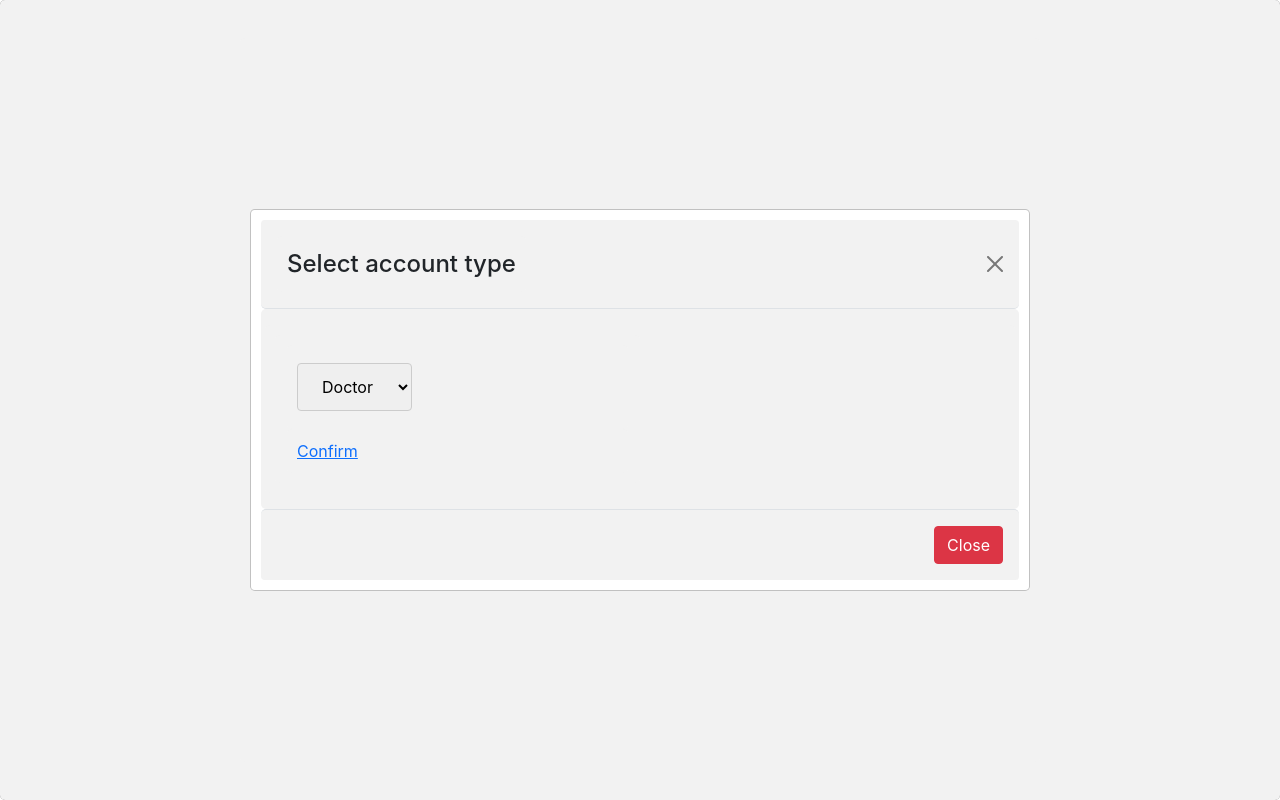
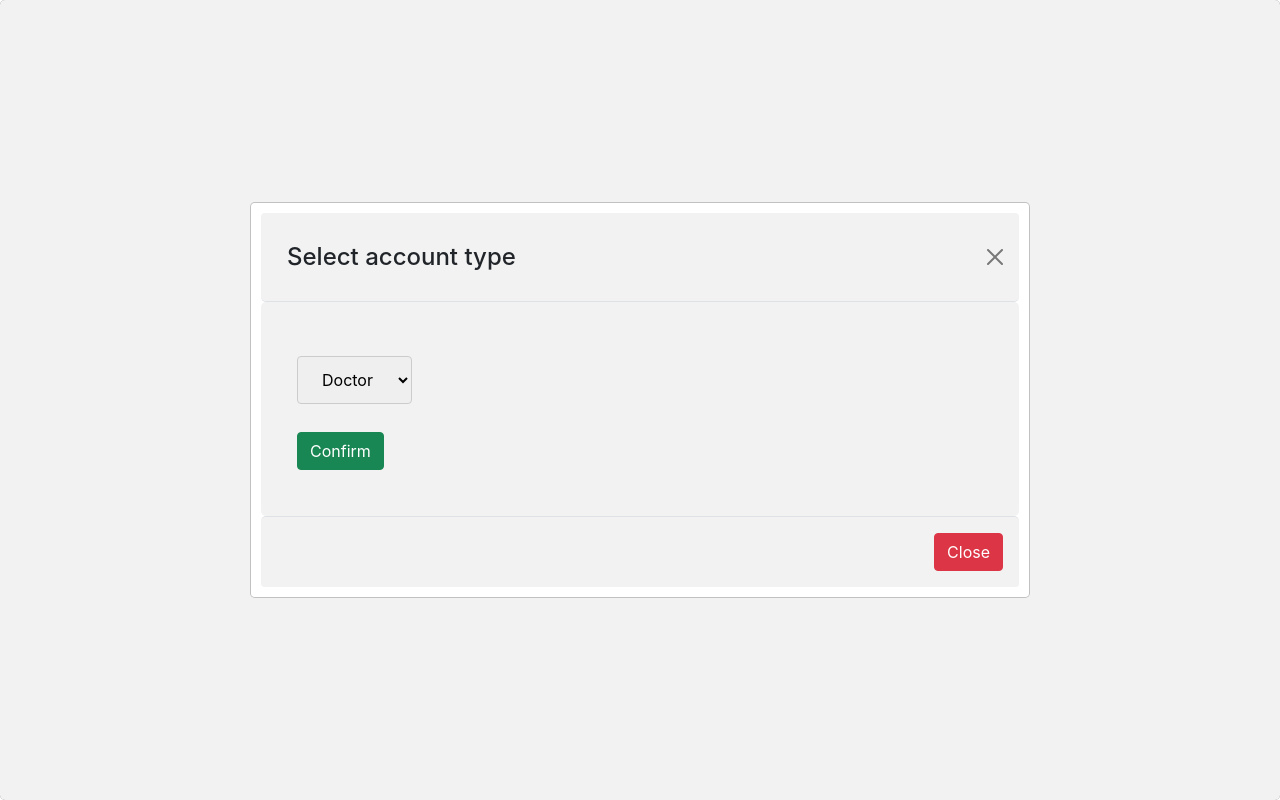
Before and after one commit to CodecoolGlobal/el-proyecte-grande-sprint-5-csharp-azarath1, a React (Create React App) app in the folder medapp/: page /login in a window 1280 px wide. Both pictures are taken after a click on the button "Login". Built offline with nearby package versions, Linux system fonts and the light colour scheme.

Commit message:
style: Confirmation now works with button

```diff
--- a/medapp/src/LoginModal.js
+++ b/medapp/src/LoginModal.js
@@ -42,7 +42,9 @@ export class LoginModal extends Component {
                                     </Form.Group>
 
                                     <Form.Group>
-                                        <Link to={LoginLink} onClick={this.props.onHide}>Confirm</Link>
+                                        <Link to={LoginLink}>
+                                            <Button variant="success" onClick={this.props.onHide}>Confirm</Button>
+                                        </Link>
                                     </Form.Group>
                                 </Form>
                             </Col>
```
